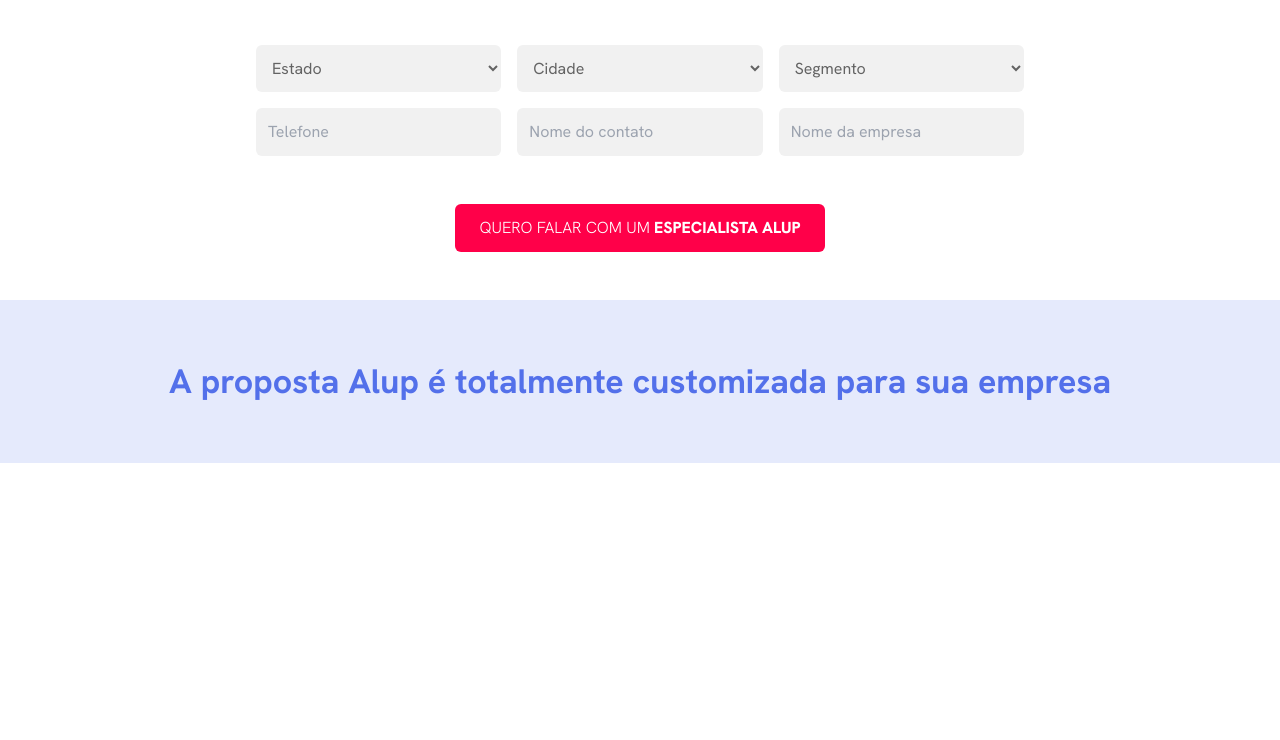
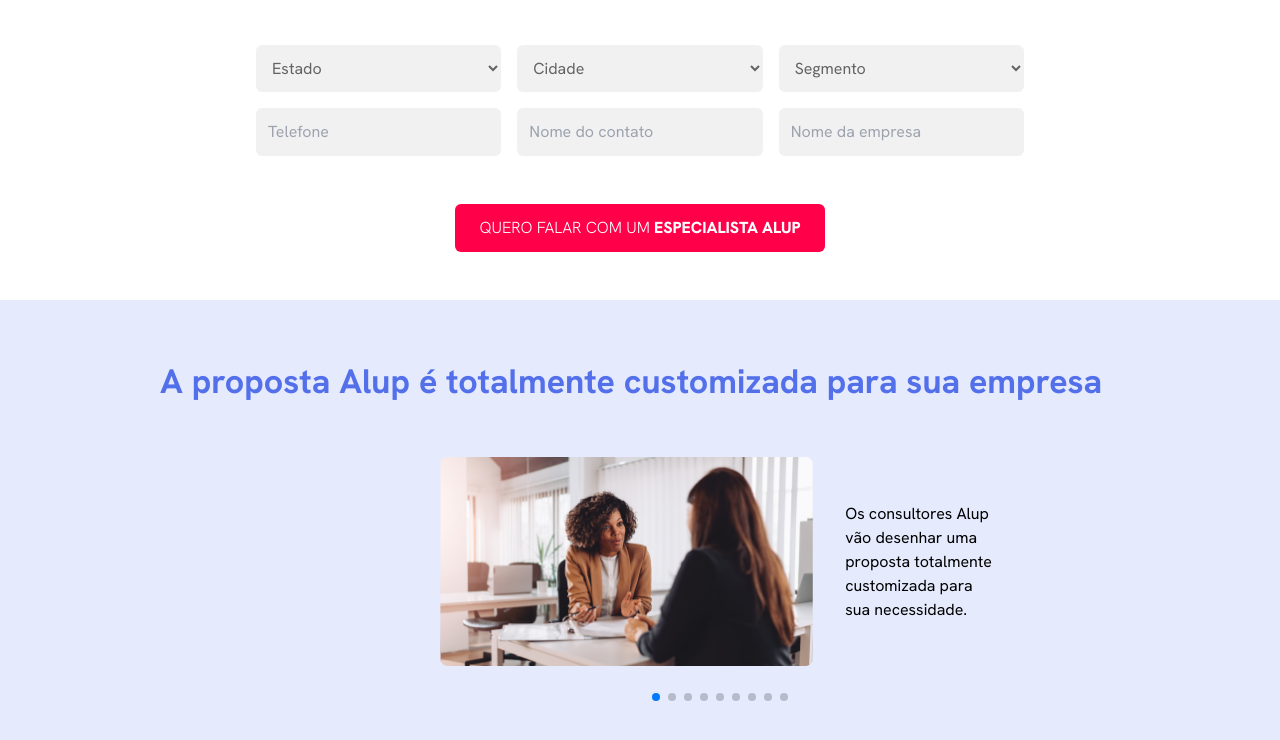
Before and after one commit to fulviavaz/alup-lp-a, a website: page src/index.html in a window 1280 px wide. Shown: the part 666-1406 px from the top of the page. Before the commit the page ends 1129 px from the top, so only its background shows below. Drawn offline with nearby package versions, Linux system fonts and the light colour scheme.

Commit message:
feat: created swipper

```diff
--- a/src/index.html
+++ b/src/index.html
@@ -1,5 +1,5 @@
 <!DOCTYPE html>
-<html lang="en">
+<html lang="pt-BR">
 <head>
     <meta charset="UTF-8">
     <meta name="viewport" content="width=device-width, initial-scale=1.0">
@@ -9,6 +9,9 @@
     <link rel="preconnect" href="https://fonts.gstatic.com" crossorigin>
     <link href="https://fonts.googleapis.com/css2?family=Hanken+Grotesk:ital,wght@0,100..900;1,100..900&display=swap"
         rel="stylesheet">
+
+        <link rel="stylesheet" href="https://cdn.jsdelivr.net/npm/swiper@11/swiper-bundle.min.css" />
+        <link rel="stylesheet" href="./styles.css">
     <title>Alup</title>
 </head>
 <body>
@@ -80,17 +83,38 @@
         </div>
     </section>
 
-    <section class="bg-[#e5eafc] w-full flex items-center justify-center py-14">
+    <section class="bg-[#e5eafc] w-full flex-col items-center justify-center py-14 pl-40">
 
         <h2 class="font-sans text-[#5370EA] text-[34px] font-bold">A proposta Alup é totalmente customizada para sua empresa</h2>
 
         <!-- carrossel -->
 
-        <div>
+    <!-- Swiper -->
+     <div>
+    <div class="swiper mySwiper">
+        <div class="swiper-wrapper">
+            <div class="swiper-slide"><div class="flex items-center justify-center">
+                <img src="../assets/images/c1.png" alt="img1" >
+                <p class="text-black font-sans text-base font-normal pl-8 w-[273px] text-left">Os consultores Alup vão desenhar uma proposta totalmente customizada para sua necessidade.</p>
+            </div></div>
+            <div class="swiper-slide">Slide 2</div>
+            <div class="swiper-slide">Slide 3</div>
+            <div class="swiper-slide">Slide 4</div>
+            <div class="swiper-slide">Slide 5</div>
+            <div class="swiper-slide">Slide 6</div>
+            <div class="swiper-slide">Slide 7</div>
+            <div class="swiper-slide">Slide 8</div>
+            <div class="swiper-slide">Slide 9</div>
+        </div>
+        <div class="swiper-pagination"></div>
+    </div>
+    </div>
 
-        </div>
 
 
     </section>
+
+    <script src="https://cdn.jsdelivr.net/npm/swiper@11/swiper-bundle.min.js"></script>
+    <script src="/src/javascript/script.js"></script>
 </body>
 </html>
--- /dev/null
+++ b/src/javascript/script.js
@@ -0,0 +1,25 @@
+var swiper = new Swiper(".swiper", {
+    loop: true,
+    grabCursor: true,
+      pagination: {
+         el: ".swiper-pagination",
+          clickable: true,
+     },
+//        breakpoints: {
+//     // when window width is >= 320px
+//     320: {
+//       slidesPerView: 2,
+//       spaceBetween: 20
+//     },
+//     // when window width is >= 480px
+//     480: {
+//       slidesPerView: 3,
+//       spaceBetween: 30
+//     },
+//     // when window width is >= 640px
+//     640: {
+//       slidesPerView: 4,
+//       spaceBetween: 40
+//     }
+//   },
+    });
--- /dev/null
+++ b/src/styles.css
@@ -0,0 +1,24 @@
+ html,
+    body {
+      position: relative;
+      height: 100%;
+    }
+
+    body {
+      margin: 0;
+      padding: 0;
+    }
+
+    .swiper {
+      width: 50%;
+      height: 100%;
+      padding-bottom:50px;
+      padding-top:50px;
+    }
+
+
+
+    .swiper-slide img {
+     width: 374px;
+      height: 209px;
+    }
```
Also changed, not shown: assets/images/c1.png (added), assets/images/c2.png (added), assets/images/c3.png (added), assets/images/c4.png (added), src/input.css (line endings or trailing spaces), src/output.css.
